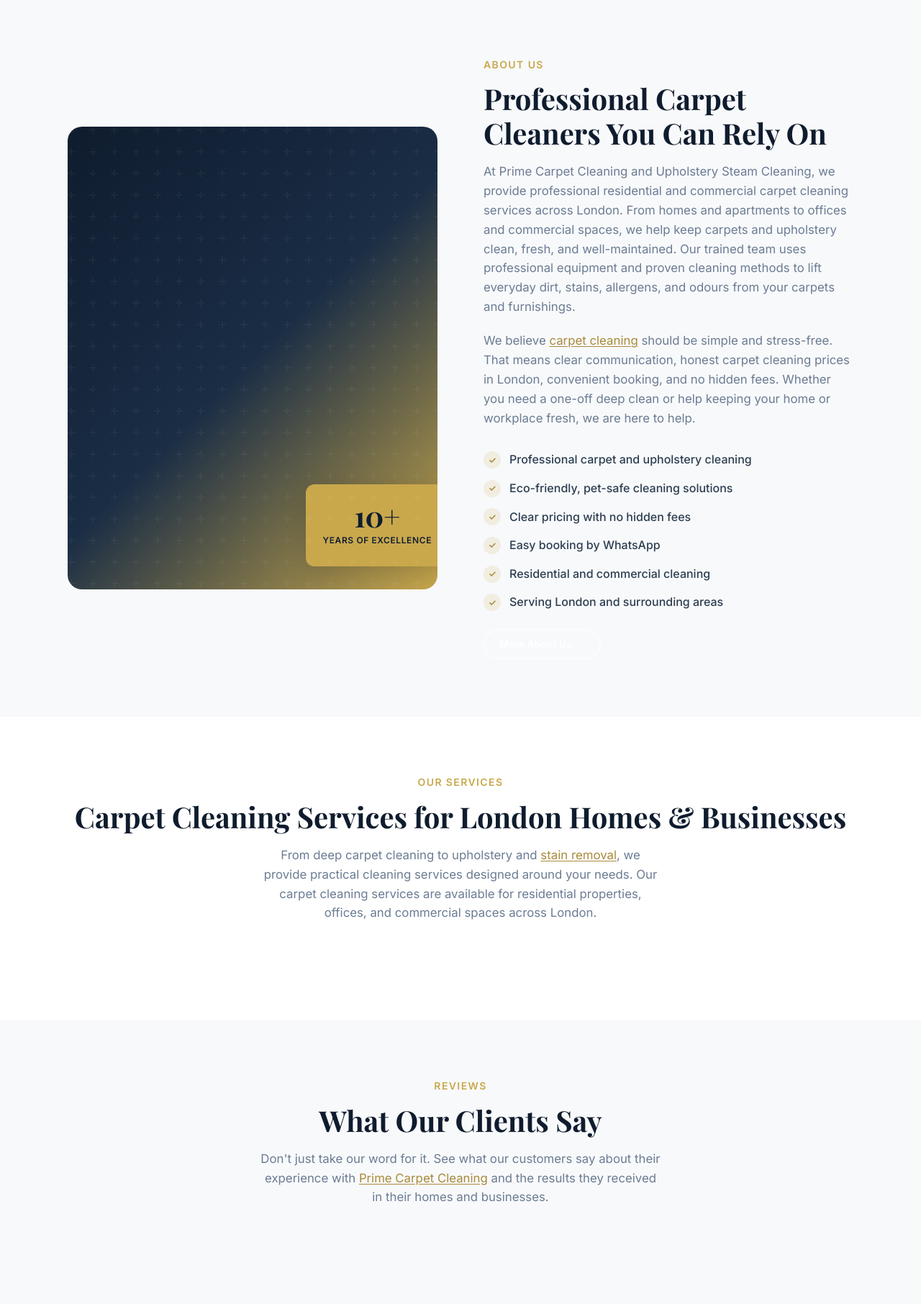
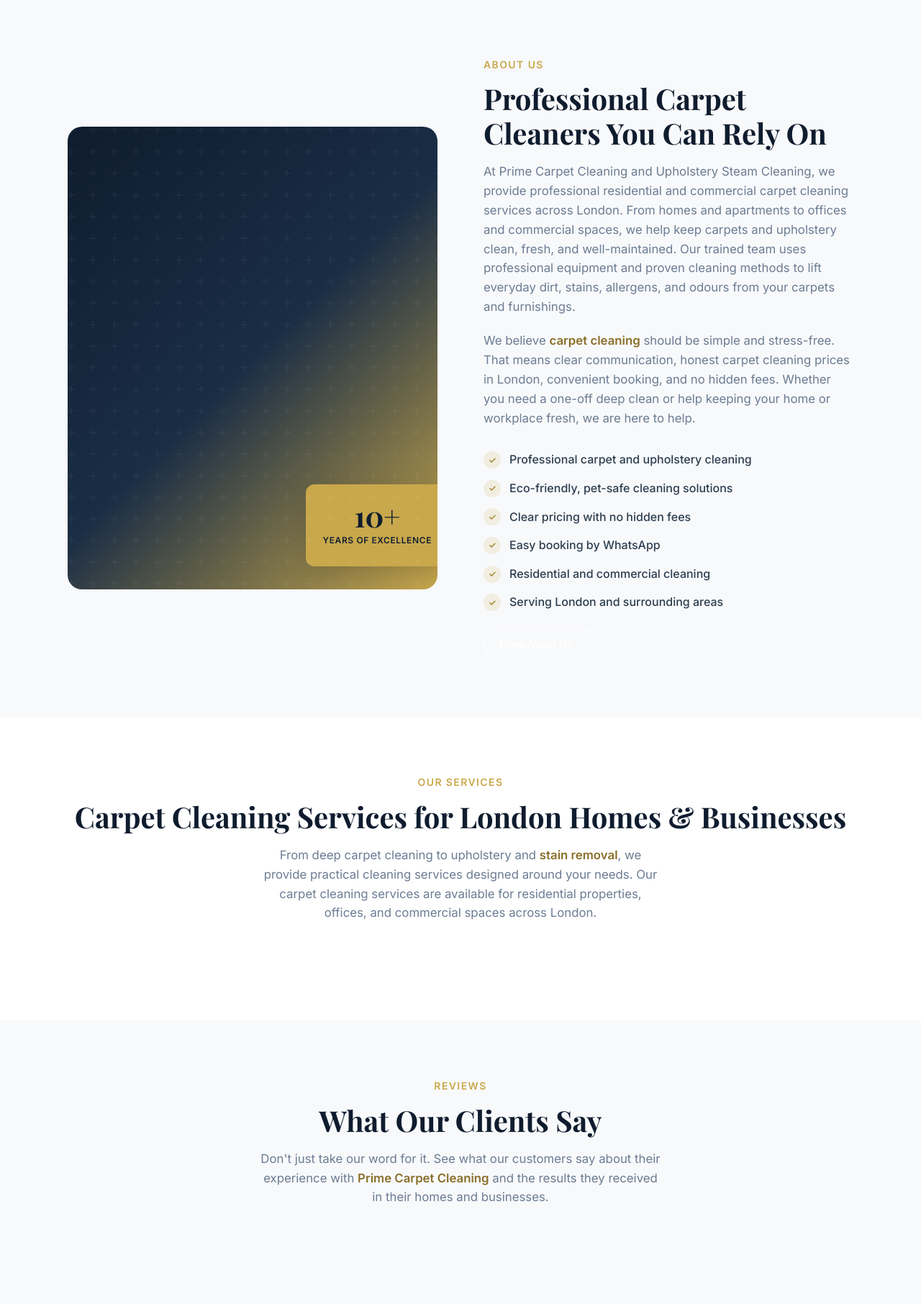
Before and after one commit to mwassayahmad123/prime_carpet_uk, a Node project: template nest-app/views/index.hbs in a window 1280 px wide. Shown: the part 833-2645 px from the top of the page at 72% size. Run offline with Node 20 templates, Linux system fonts and the light colour scheme; the template is opened without the code that fills it, so the values that code supplies are empty; some libraries are stand-ins or nearby versions.

Commit message:
css internal linking

```diff
--- a/nest-app/public/css/style.css
+++ b/nest-app/public/css/style.css
@@ -153,14 +153,14 @@
 
 .section__text a,
 .faq__answer a {
-  color: var(--color-primary-dark);
-  text-decoration: underline;
-  text-underline-offset: 2px;
+  color: #8a6f2a;
+  font-weight: 600;
+  text-decoration: none;
 }
 
 .section__text a:hover,
 .faq__answer a:hover {
-  color: var(--color-primary);
+  color: var(--color-primary-dark);
 }
 
 .section__text--center {
```
